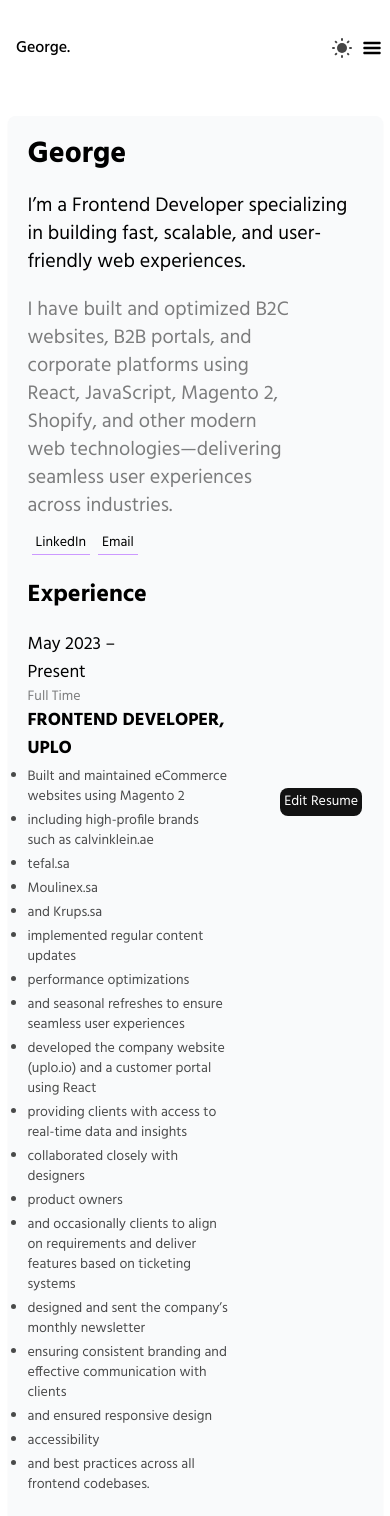
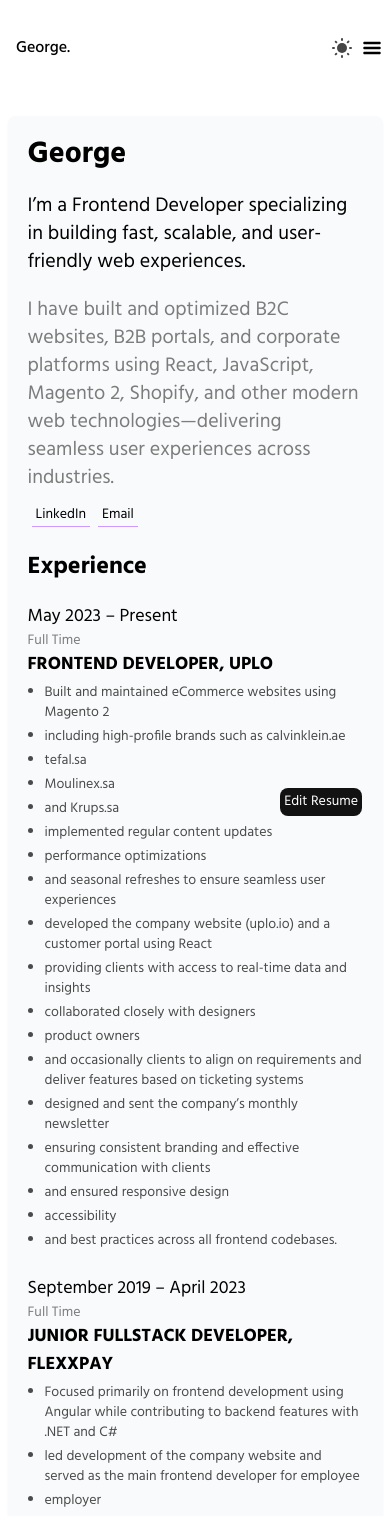
Before and after one commit to gfakhre/my-portfolio, a Next.js app: page /resume in a window 390 px wide. Shown: the top 1516 px of the page. Built offline with nearby package versions, Linux system fonts and the light colour scheme.

Commit message:
commit 8

```diff
--- a/components/Header/index.js
+++ b/components/Header/index.js
@@ -129,7 +129,7 @@ const Header = ({ handleWorkScroll, handleAboutScroll, isBlog }) => {
           onClick={() => router.push("/")}
           className="font-medium cursor-pointer mob:p-2 laptop:p-0"
         >
-          {name}.
+          {name}
         </h1>
         {!isBlog ? (
           <div className="flex">
--- a/components/ProjectResume/index.js
+++ b/components/ProjectResume/index.js
@@ -5,12 +5,13 @@ const ProjectResume = ({ dates, type, position, bullets }) => {
 
   return (
     <div className="mt-5 w-full flex mob:flex-col desktop:flex-row justify-between">
-      <div className="text-lg w-2/5">
+      <div className="text-lg laptop:w-2/5">
         <h2>{dates}</h2>
         <h3 className="text-sm opacity-50">{type}</h3>
       </div>
-      <div className="w-3/5">
+      <div className="laptop:w-3/5">
         <h2 className="text-lg font-bold">{position}</h2>
+        <div className="job-list-pad">
           {bulletsLocal && bulletsLocal.length > 0 && (
             <ul className="list-disc">
               {bulletsLocal.map((bullet, index) => (
@@ -21,6 +22,8 @@ const ProjectResume = ({ dates, type, position, bullets }) => {
             </ul>
           )}
         </div>
+
+      </div>
     </div>
   );
 };
--- a/pages/resume.js
+++ b/pages/resume.js
@@ -45,7 +45,7 @@ const Resume = () => {
               >
                 <h1 className="text-3xl font-bold">{name}</h1>
                 <h2 className="text-xl mt-5">{resume.tagline}</h2>
-                <h2 className="w-4/5 text-xl mt-5 opacity-50">
+                <h2 className="laptop:w-4/5 text-xl mt-5 opacity-50">
                   {resume.description}
                 </h2>
                 <div className="mt-2">
--- a/styles/globals.css
+++ b/styles/globals.css
@@ -87,7 +87,9 @@ body {
 }
 
 @media (max-width: 1025px) {
-
+  .job-list-pad{
+    padding: 0px 0px 0px 17px;
+  }
 }
 
 .socials .button-border{
```
Lines whose indentation alone changed are shown as unchanged.
